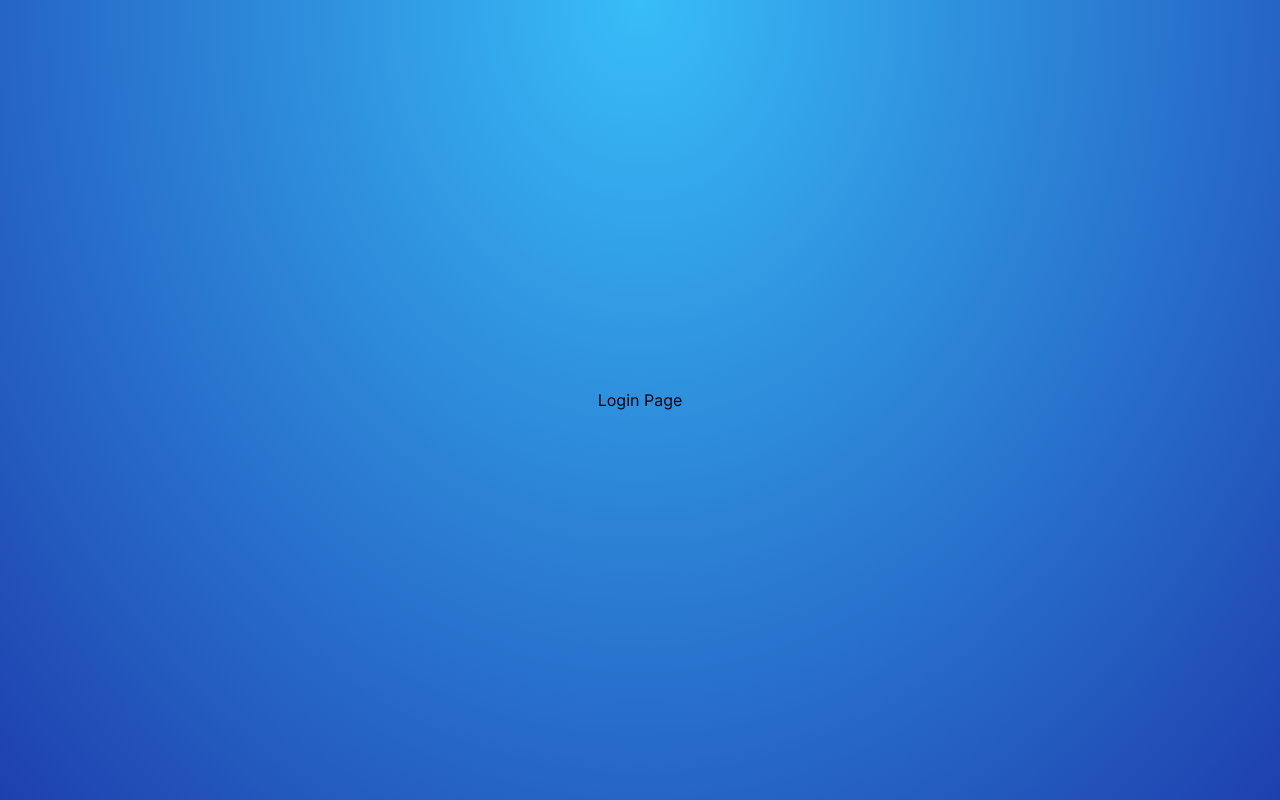
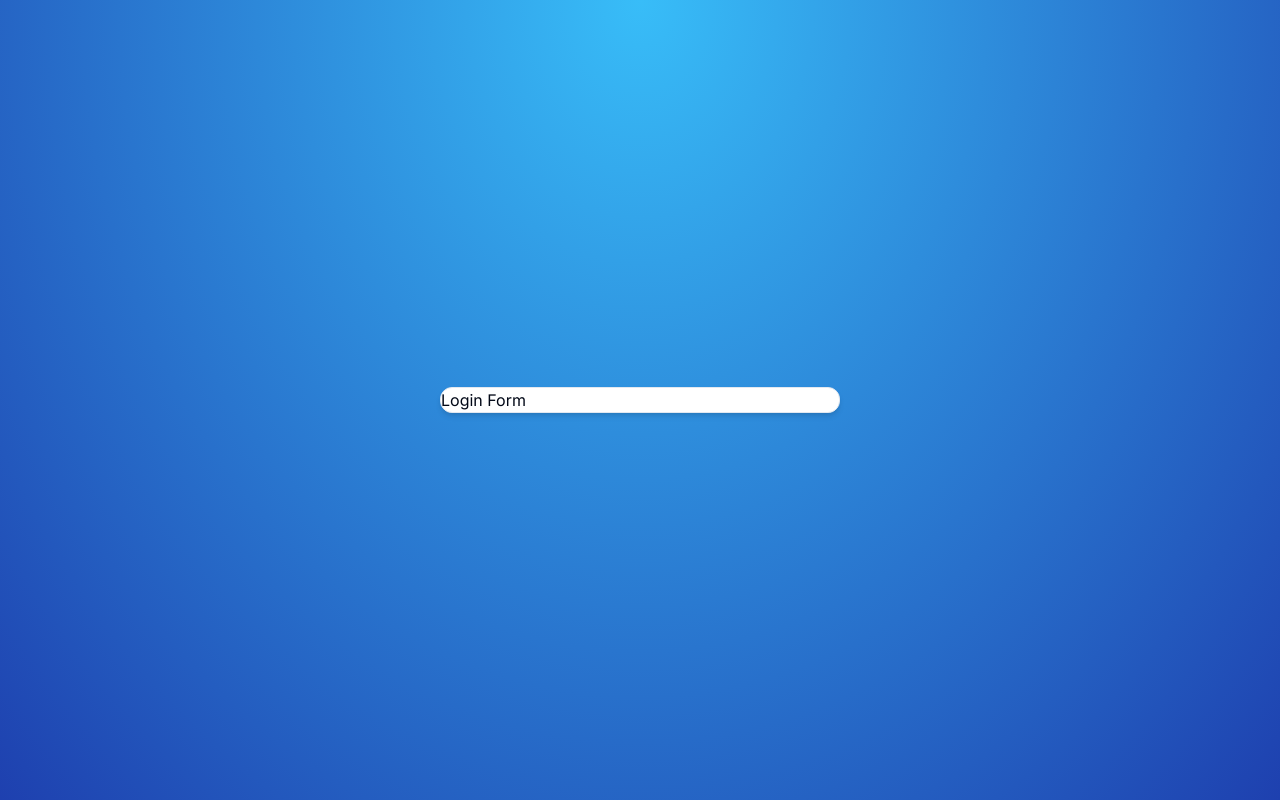
Before and after one commit to mike-shields-dev/next-auth-v5-tut, a Next.js app: page /login in a window 1280 px wide. Built offline with nearby package versions, Linux system fonts and the light colour scheme.

Commit message:
feat: Display LoginForm component on /login page

```diff
--- a/src/app/(auth)/login/page.tsx
+++ b/src/app/(auth)/login/page.tsx
@@ -1,5 +1,7 @@
+import LoginForm from '@/app/components/auth/login-form';
+
 export default function LoginPage() {
     return (
-        <h1>Login Page</h1>
+        <LoginForm />
     )
 }
```
